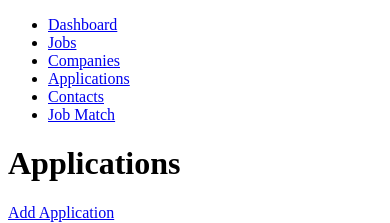
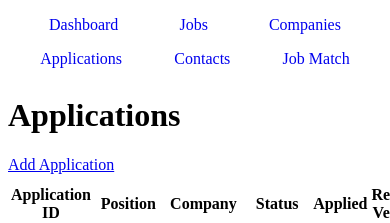
Before and after one commit to PinkJacketKid/job-application-tracker, a Flask app: page /applications in a window 390 px wide; the page is wider, and only the part inside the window is pictured. Shown: the top 223 px of that part. Run offline with Flask 3, Linux system fonts and the light colour scheme; data comes from the database, SQL or seed files in the repository.

Commit message:
Added some styles for navbar
May make responsive for small browsers if time allows.

```diff
--- a/static/style.css
+++ b/static/style.css
@@ -1,4 +1,31 @@
 
+/** menu styles **/
+.navbar {
+    /* add background color here */
+    & ul {
+        list-style-type: none;
+        margin: 0;
+        padding: 0;
+    }
+
+    & a {
+        display: block;
+        padding: .25em 1em; /* changing padding values later */
+        margin: .25em;
+        text-decoration: none;
+        /* text color here */
+    }
+
+    & a:hover, a:focus {
+        text-decoration: underline;
+    }
+}
+
+.menu {
+    display: flex;
+    flex-wrap: wrap;
+    justify-content: space-evenly;
+}
 
 /* Base button class */
 .btn {
```
